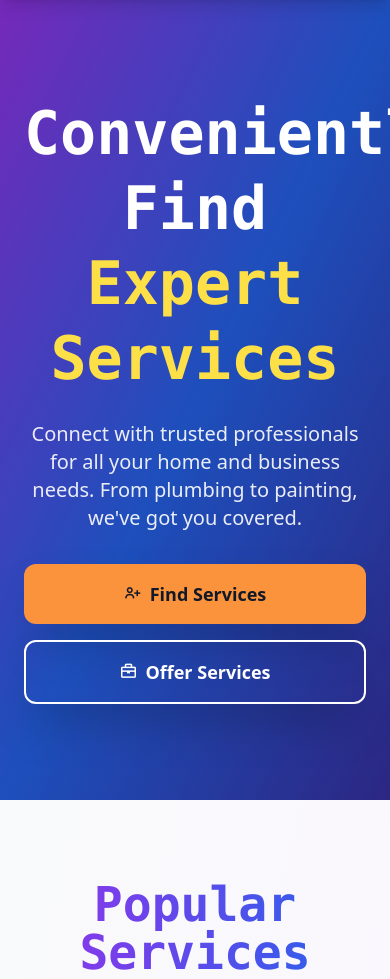
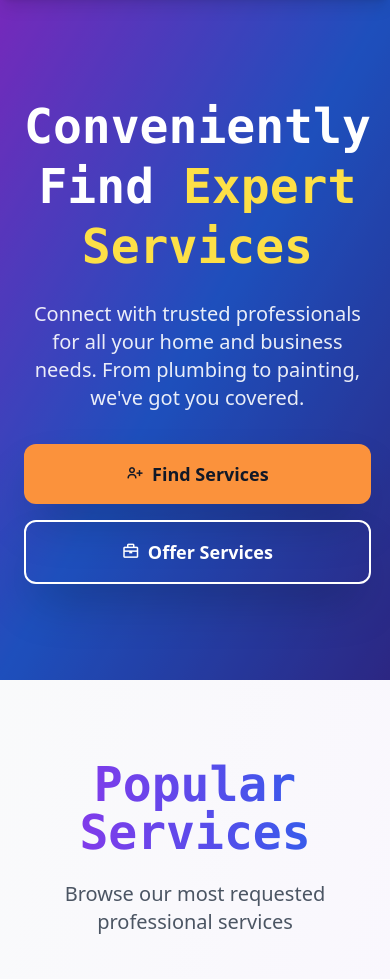
Before and after one commit to johneliud/xpertshub, a Django app: page / in a window 390 px wide; the page is wider, and only the part inside the window is pictured. Shown: the part 81-1060 px from the top of that part. Run offline with Django 5.2, Linux system fonts and the light colour scheme; data that the repository does not hold is empty; some libraries are stand-ins or nearby versions.

Commit message:
feat: integrate category slideshow into home page hero section
Implement responsive layout with hero content on left and dynamic slideshow on right, adding slideshow container and navigation dots for enhanced visual presentation.

```diff
--- a/xpertshub_app/templates/xpertshub_app/home.html
+++ b/xpertshub_app/templates/xpertshub_app/home.html
@@ -1,19 +1,26 @@
 {% extends "xpertshub_app/base.html" %}
+{% load static %}
+
+{% block extra_js %}
+<script src="{% static 'js/slideshow.js' %}"></script>
+{% endblock %}
 
 {% block content %}
 <!-- Hero Section -->
 <section class="relative bg-gradient-to-br from-purple-600 via-blue-600 to-indigo-800 text-white py-24 overflow-hidden">
   <div class="absolute inset-0 bg-black/20"></div>
-  <div class="container mx-auto px-6 text-center relative z-10">
-    <div class="bounce-in">
-      <h1 class="font-mono text-6xl md:text-7xl font-bold mb-6 leading-tight">
+  <div class="container mx-auto px-6 relative z-10">
+    <div class="grid lg:grid-cols-2 gap-12 items-center">
+      <!-- Left Content -->
+      <div class="text-center lg:text-left bounce-in">
+        <h1 class="font-mono text-5xl lg:text-6xl font-bold mb-6 leading-tight">
           Conveniently Find
           <span class="text-yellow-300">Expert Services</span>
         </h1>
-      <p class="text-xl md:text-2xl mb-8 max-w-3xl mx-auto opacity-90 slide-in">
+        <p class="text-xl mb-8 opacity-90 slide-in">
           Connect with trusted professionals for all your home and business needs. From plumbing to painting, we've got you covered.
         </p>
-      <div class="flex flex-col sm:flex-row gap-4 justify-center fade-in">
+        <div class="flex flex-col sm:flex-row gap-4 justify-center lg:justify-start fade-in">
           {% if user.is_authenticated %}
             {% if user.user_type == 'customer' %}
               <a href="{% url 'all_services' %}" class="bg-orange-400 text-gray-900 px-8 py-4 rounded-xl font-semibold text-lg hover:bg-orange-500 transition-all duration-300 hover:scale-105 shadow-2xl">
@@ -38,6 +45,19 @@
               <i class='bx bx-briefcase mr-2'></i>Offer Services
             </a>
           {% endif %}
+        </div>
+      </div>
+
+      <!-- Right Slideshow -->
+      <div class="hidden lg:block fade-in">
+        <div class="relative w-full h-96 rounded-2xl overflow-hidden shadow-2xl">
+          <div id="slideshow-container" class="relative w-full h-full">
+            <!-- Slides will be populated by JavaScript -->
+          </div>
+          <div class="absolute bottom-4 left-1/2 transform -translate-x-1/2 flex space-x-2" id="slideshow-dots">
+            <!-- Dots will be populated by JavaScript -->
+          </div>
+        </div>
       </div>
     </div>
   </div>
```
Lines whose indentation alone changed are shown as unchanged.
